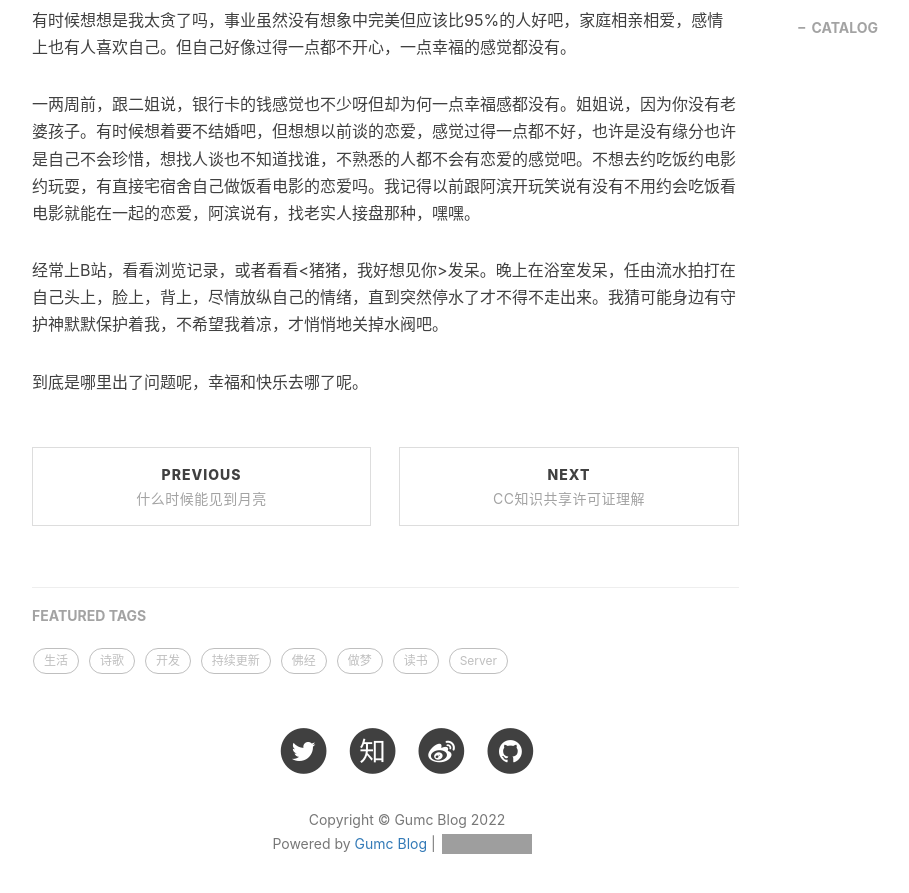
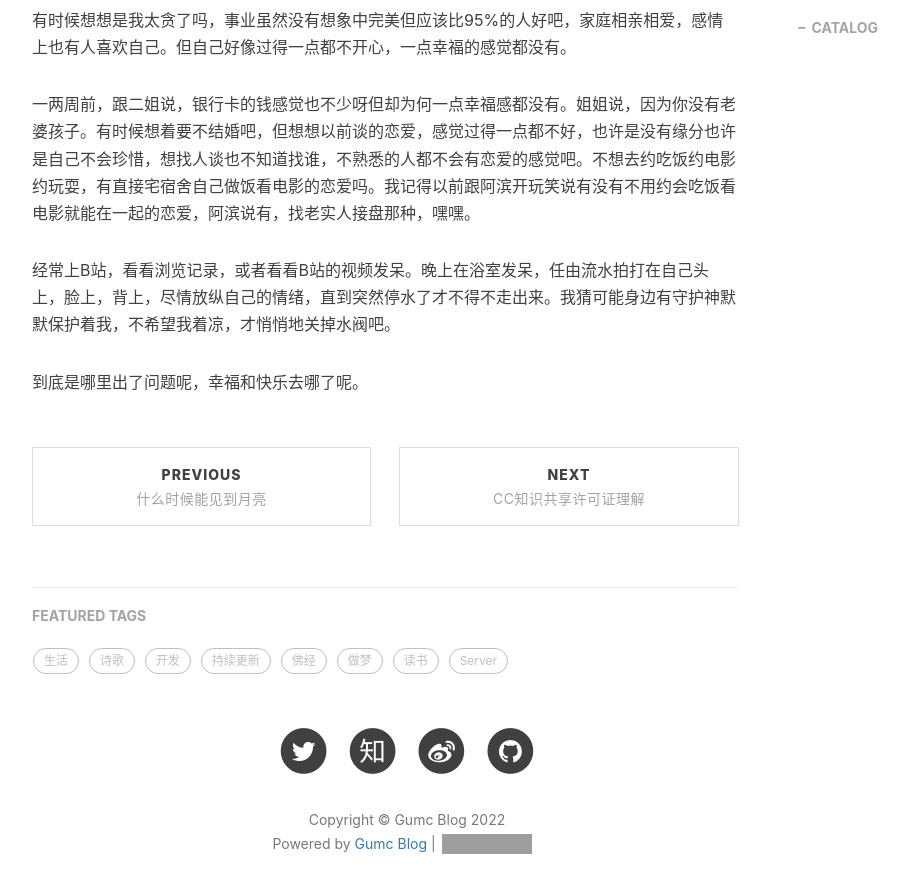
Before and after one commit to gumcstronger/gumcstronger.github.io, a Jekyll site: the page built from _posts/2022/2022-11-14-Down.md, in a window 1280 px wide and 900 px high, scrolled down 982 px. Shown: the top 893 px of the window, without its empty margins (233-1142 px from the left). Built offline with Jekyll 4.4.1, drawn with Linux system fonts in a browser that asks for light colours; comment, search, counter and statistics services are not loaded; grey boxes are pictures that could not be loaded.

Commit message:
Update 2022-11-14-Down.md

```diff
--- a/_posts/2022/2022-11-14-Down.md
+++ b/_posts/2022/2022-11-14-Down.md
@@ -19,6 +19,6 @@ tags:
 
 一两周前，跟二姐说，银行卡的钱感觉也不少呀但却为何一点幸福感都没有。姐姐说，因为你没有老婆孩子。有时候想着要不结婚吧，但想想以前谈的恋爱，感觉过得一点都不好，也许是没有缘分也许是自己不会珍惜，想找人谈也不知道找谁，不熟悉的人都不会有恋爱的感觉吧。不想去约吃饭约电影约玩耍，有直接宅宿舍自己做饭看电影的恋爱吗。我记得以前跟阿滨开玩笑说有没有不用约会吃饭看电影就能在一起的恋爱，阿滨说有，找老实人接盘那种，嘿嘿。
 
-经常上B站，看看浏览记录，或者看看<猪猪，我好想见你>发呆。晚上在浴室发呆，任由流水拍打在自己头上，脸上，背上，尽情放纵自己的情绪，直到突然停水了才不得不走出来。我猜可能身边有守护神默默保护着我，不希望我着凉，才悄悄地关掉水阀吧。
+经常上B站，看看浏览记录，或者看看B站的视频发呆。晚上在浴室发呆，任由流水拍打在自己头上，脸上，背上，尽情放纵自己的情绪，直到突然停水了才不得不走出来。我猜可能身边有守护神默默保护着我，不希望我着凉，才悄悄地关掉水阀吧。
 
 到底是哪里出了问题呢，幸福和快乐去哪了呢。
```
